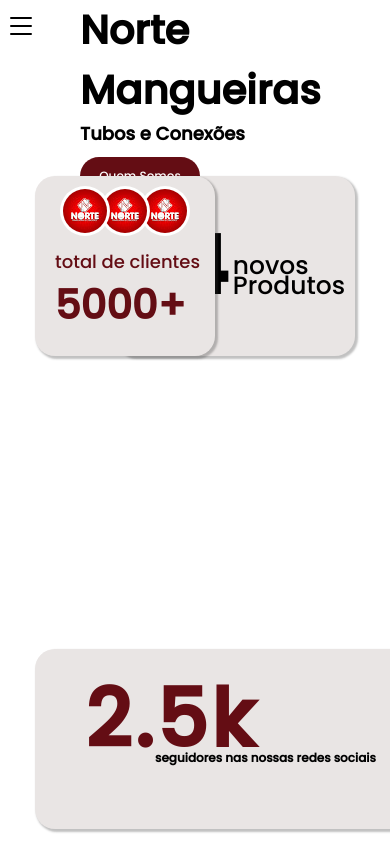
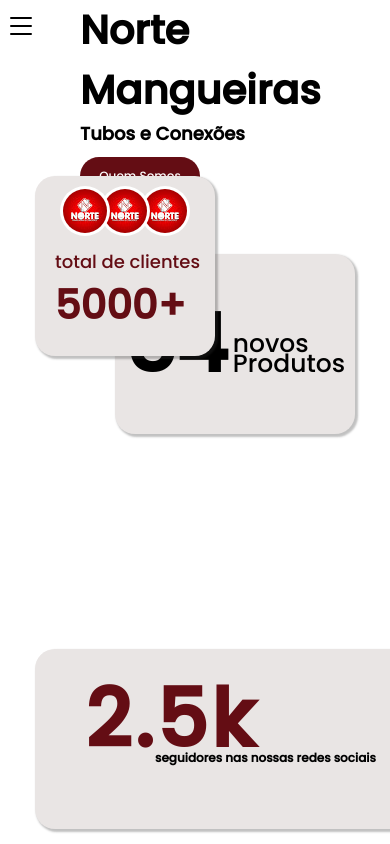
Before and after one commit to elesonsilva/NorteMangueiras, a plain HTML site: page index.html in a window 390 px wide. Shown: the top 844 px of the page. Drawn offline with nearby package versions, Linux system fonts and the light colour scheme.

Commit message:
Update mobile.css

```diff
--- a/Style/mobile.css
+++ b/Style/mobile.css
@@ -135,7 +135,7 @@ html::-webkit-scrollbar{
         position: relative;
         height: 100vh;
         width: 100%;
-       display: none;
+        display: none;
     }
 
     .coteiner-inicial .btn-servicos{
@@ -180,7 +180,7 @@ html::-webkit-scrollbar{
     .coteiner-inicial .card-num-produtos{
         position: absolute;
         top: 0;
-        margin-top: 45%;
+        margin-top: 65%;
         right: 0;
         margin-right: 35px;
         width: 240px;
```
